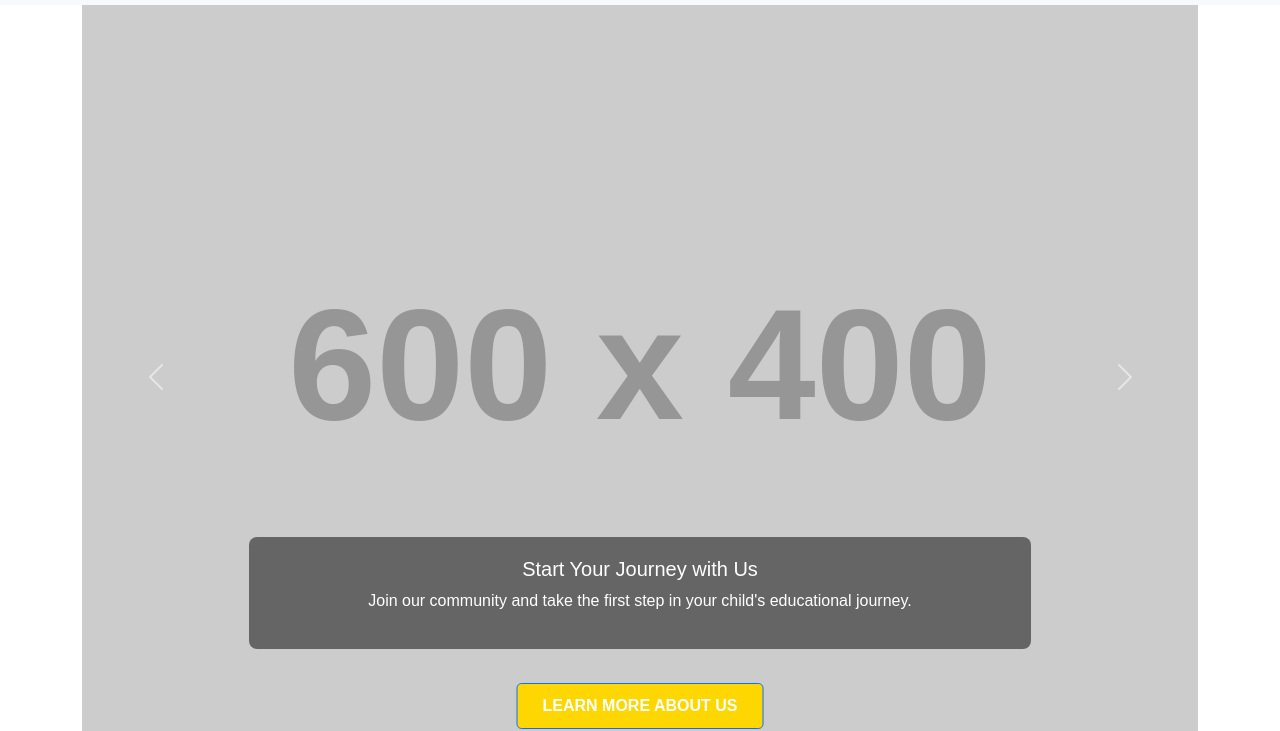
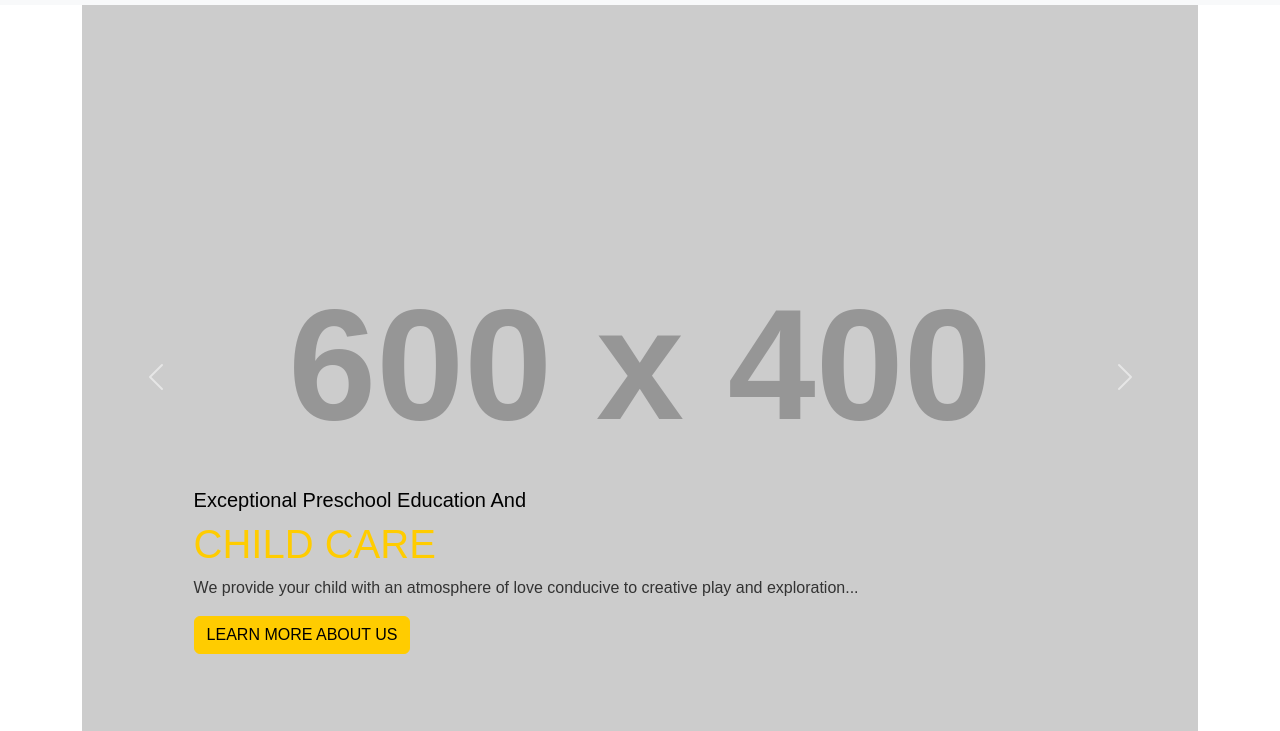
Before and after one commit to Mayer-Domminic/daycareweb, a plain HTML site: page index.html in a window 1280 px wide. Shown: the part 84-815 px from the top of the page. Drawn offline with nearby package versions, Linux system fonts and the light colour scheme; placeholder pictures from the web are drawn by us.

Commit message:
carousel testing

```diff
--- a/index.html
+++ b/index.html
@@ -56,26 +56,34 @@
     </nav>
 
     <div id="carousel" class="carousel slide container" data-ride="carousel" data-bs-interval="2000">
-        <ol class="carousel-indicators">
-            <li data-target="#carousel" data-slide-to="0" class="active"></li>
-            <li data-target="#carousel" data-slide-to="1"></li>
-            <li data-target="#carousel" data-slide-to="2"></li>
-          </ol>
         <div class="carousel-inner">
           <div class="carousel-item active">
             <img class="d-block w-100" src="https://placehold.co/600x400/blue/green" alt="Welcome to our Daycare">
             <div class="carousel-caption d-none d-md-block">
-                <h5>Start Your Journey with Us</h5>
-                <p>Join our community and take the first step in your child's educational journey.</p>
+              <h5>Exceptional Preschool Education And</h5>
+              <h2>CHILD CARE</h2>
+              <p>We provide your child with an atmosphere of love conducive to creative play and exploration...</p>
+              <a href="#about-us" class="btn btn-primary learn-more-btn">LEARN MORE ABOUT US</a>
             </div>
-            <a href="#about-us" class="btn btn-primary learn-more-btn">LEARN MORE ABOUT US</a>
           </div>
           <div class="carousel-item">
             <img class="d-block w-100" src="https://placehold.co/600x400/orange/white" alt="Children playing">
+            <div class="carousel-caption d-none d-md-block">
+              <h5>Exceptional Preschool Education And</h5>
+              <h2>CHILD CARE</h2>
+              <p>We provide your child with an atmosphere of love conducive to creative play and exploration...</p>
+              <a href="#about-us" class="btn btn-primary learn-more-btn">LEARN MORE ABOUT US</a>
+            </div>
           </div>
-          <div class="carousel-item">
-            <img class="d-block w-100" src="https://placehold.co/600x400/red/yellow" alt="Teachers and children">
-          </div>
+            <div class="carousel-item">
+                <img class="d-block w-100" src="https://placehold.co/600x400/red/yellow" alt="Teachers and children">
+                <div class="carousel-caption d-none d-md-block">
+                <h5>Exceptional Preschool Education And</h5>
+                <h2>CHILD CARE</h2>
+                <p>We provide your child with an atmosphere of love conducive to creative play and exploration...</p>
+                <a href="#about-us" class="btn btn-primary learn-more-btn">LEARN MORE ABOUT US</a>
+                </div>
+            </div>
         </div>
         <a class="carousel-control-prev" href="#carousel" role="button" data-slide="prev">
           <span class="carousel-control-prev-icon" aria-hidden="true"></span>
--- a/script.js
+++ b/script.js
@@ -1,5 +1,2 @@
 document.addEventListener("DOMContentLoaded", function() {
-    $('.carousel').carousel({
-        interval: 2000
-      })
 });
--- a/style.css
+++ b/style.css
@@ -21,36 +21,36 @@ header {
 }
 
 /* Styling for the carousel */
-.carousel-inner img {
-    width: 100%;
-    height: auto;
+.carousel-caption {
+    position: absolute;
+    bottom: 10%; /* Adjust as needed */
+    left: 10%; /* Adjust as needed */
+    right: 10%; /* Adjust as needed */
+    text-align: left;
 }
 
-.carousel-caption {
-    position: absolute;
-    bottom: 100px; /* Increase the spacing from the bottom */
-    left: 15%; /* Center the caption */
-    right: 15%; /* Center the caption */
-    background: rgba(0, 0, 0, 0.5); /* Dark background for readability */
-    color: #fff;
-    padding: 20px;
-    border-radius: 8px; /* Rounded corners */
-    text-align: center; /* Center the text */
+.carousel-caption h5 {
+    font-size: 1.25rem; /* Smaller font size for the sub-heading */
+    color: #000; /* Adjust the color as needed */
+}
+
+.carousel-caption h2 {
+    font-size: 2.5rem; /* Larger font size for the main title */
+    color: #ffcc00; /* Adjust the color to match the style */
+}
+
+.carousel-caption p {
+    font-size: 1rem; /* Size for the paragraph */
+    color: #333; /* Paragraph color, choose a readable one */
 }
 
 .learn-more-btn {
-    position: absolute;
-    bottom: 20px; /* Adjust this to place above the footer of the carousel image */
-    left: 50%; /* Center the button horizontally */
-    transform: translateX(-50%); /* Ensure it's centered regardless of width */
-    background-color: #ffd700; /* Gold color */
-    color: #fff;
-    padding: 10px 25px;
-    text-decoration: none;
-    font-weight: bold;
-    border-radius: 5px;
-    z-index: 20; /* Ensure it's above other elements */
+    background-color: #ffcc00; /* Button background color */
+    border-color: #ffcc00; /* Button border color */
+    color: #000; /* Text color for the button */
+    /* Other styles remain the same */
 }
+
 
 
 
```
